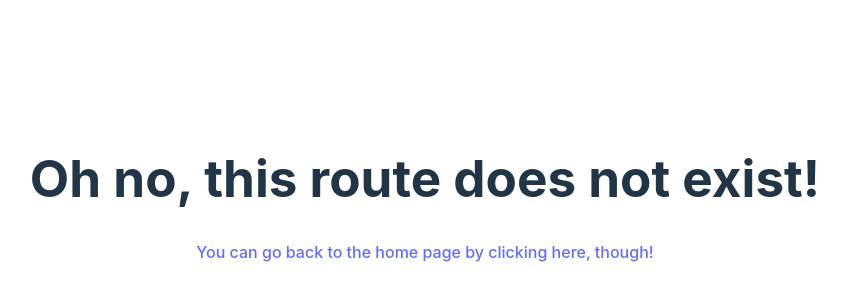
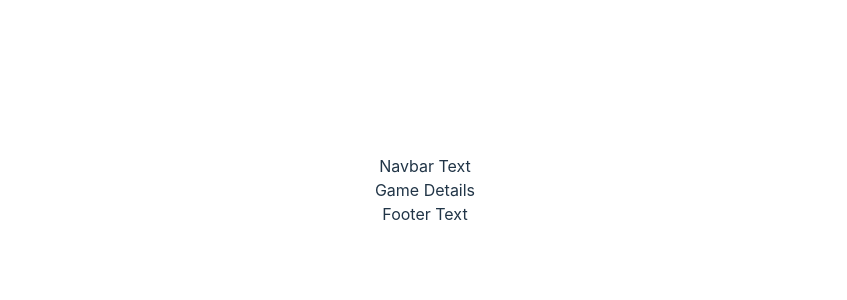
Before and after one commit to mass0n30/Retro-gaming-catalog, a React (Vite) app: page /details in a window 1280 px wide. Shown: the part 210-510 px from the top of the page, without its empty margins (215-1062 px from the left). Built offline with nearby package versions, Linux system fonts and the light colour scheme.

Commit message:
refactor: changing routes, app setting route change data (byconsole/byyear/gamedetails routes), those three components holding their own useEffect for Loader data

```diff
--- a/src/App.jsx
+++ b/src/App.jsx
@@ -1,13 +1,17 @@
-import { Outlet } from "react-router-dom";
 import Navbar from "./components/Navbar";
 import Footer from "./components/Footer";
+import { Outlet } from "react-router-dom";
 
 function App() {
+
+  //setState data for route change kept here
+
+
   return (
     <div>
       <Navbar />
       <main>
-        <Outlet /> {/* 👈 Child pages will be rendered here */}
+        <Outlet/>
       </main>
       <Footer />
     </div>
--- a/src/pages/HomeBody.jsx
+++ b/src/components/GamesBody.jsx
@@ -1,6 +1,7 @@
 
 {/* import { useState, useEffect } from 'react' */}
 {/*maybe import local styles */}
+{/* GameDetails,GamesByConsole,GamesByYear components inserted in body dynamically */}
 
 
 function GameCardBody(games) {
--- /dev/null
+++ b/src/pages/GameDetails.jsx
@@ -0,0 +1,13 @@
+
+
+function GameDetails() {
+
+  return (
+    <>
+     <div>Game Details</div>
+    </>
+  )
+}
+
+
+export default GameDetails;
--- /dev/null
+++ b/src/pages/GamesByConsole.jsx
@@ -0,0 +1,13 @@
+
+
+function GamesByConsole() {
+
+  return (
+    <>
+      <div>Games Console</div>
+    </>
+  )
+}
+
+
+export default GamesByConsole;
--- a/src/pages/Home.jsx
+++ b/src/pages/GamesByYear.jsx
@@ -1,18 +1,16 @@
-{/* import { useState, useEffect } from 'react' */}
-import { useParams, useLoaderData } from "react-router-dom";
+import { useLoaderData } from "react-router-dom";
+
+import { useState } from "react";
 
 import Pagination from '@mui/material/Pagination';
 
-import GameCardBody from "./HomeBody";
+import GameCardBody from "../components/GamesBody";
 
 import getPaginationCount from "../helpers";
 
 import DisplayYears from "../components/Components";
 
-import '../styles/App.css'
-import { useState } from "react";
-
-function Home() {
+function GamesByYear() {
 
   const gameData = useLoaderData();
 
@@ -20,17 +18,13 @@ function Home() {
 
   const [currentPage, setPage] = useState(1);
 
-
   const updatePageNumber = ( page) => {
     setPage(page);
     console.log(currentPage);
   }
 
- {
-    return (
-      <div>
-      <h1>Hello from home page!</h1>
-      <p>So, how are you?</p>
+  return (
+    <>
       <DisplayYears/>
       <div>
         <GameCardBody games={gameData}/>
@@ -39,9 +33,8 @@ function Home() {
       <div id='paginationContainer'>
         <Pagination count={pageCount} shape="rounded" onChange={(event, page) => updatePageNumber(page)}/>
       </div>
-    </div>
-    )
-  }
+    </>
+  )
 }
 
-export default Home;
+export default GamesByYear;
--- a/src/routes.jsx
+++ b/src/routes.jsx
@@ -1,5 +1,7 @@
 import App from "./App";
-import Home from "./pages/Home";
+import GamesByYear from "./pages/GamesByYear";
+import GamesByConsole from "./pages/GamesByConsole";
+import GameDetails from "./pages/GameDetails";
 import ErrorPage from "./pages/ErrorPage";
 
 const platformIds = "49,79,83,105,27,15,80,167,106";
@@ -12,12 +14,20 @@ const routes = [
     errorElement: <ErrorPage />,
     children: [
       {
-        index: true, // default render
-        element: <Home />,
+        index: true,
+        element: <GamesByYear/>,
         loader: async ({ params }) => {
           return fetch(`https://api.rawg.io/api/games?key=8ec2b2ef012044dc8ae97ef6c28c4e62&dates=2002-01-01,2002-12-31&platforms=${platformIds}&ordering=-rating&page_size=20&page=1`);
         }
       },
+      {
+        path: "console",
+        element: <GamesByConsole />
+      },
+      {
+        path : "details",
+        element: <GameDetails />
+      }
 
     ]
   },
```
Also changed, not shown: 1 other file (tests, documents, lock files or other folders).
